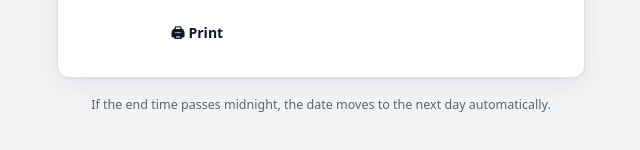
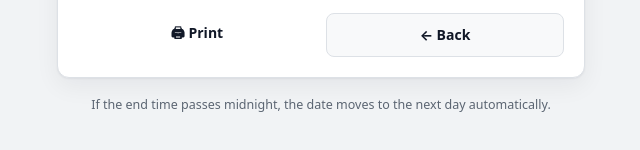
Before and after one commit to paingthutun-dev/Machine-Time-Calculator, a plain HTML site: page index.html in a window 1280 px wide. Both pictures are taken after a click on the button "🖨 Summary". Shown: the part 364-514 px from the top of the page, 319-959 px from the left. Drawn offline with Linux system fonts and the light colour scheme.

Commit message:
Fix invisible Back button in Summary view

```diff
--- a/index.html
+++ b/index.html
@@ -312,7 +312,7 @@
     <div id="summaryList"></div>
     <div class="actions summary-actions">
       <button type="button" class="btn btn-copy" id="printBtn">🖨 Print</button>
-      <button type="button" class="btn btn-reset" id="summaryBackBtn">← Back</button>
+      <button type="button" class="btn btn-ghost" id="summaryBackBtn">← Back</button>
     </div>
   </section>
 
```
